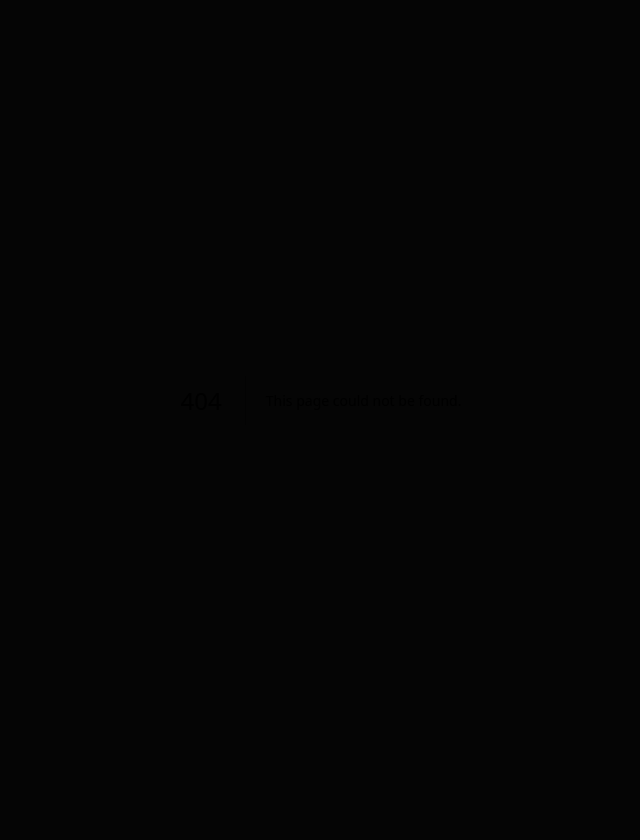
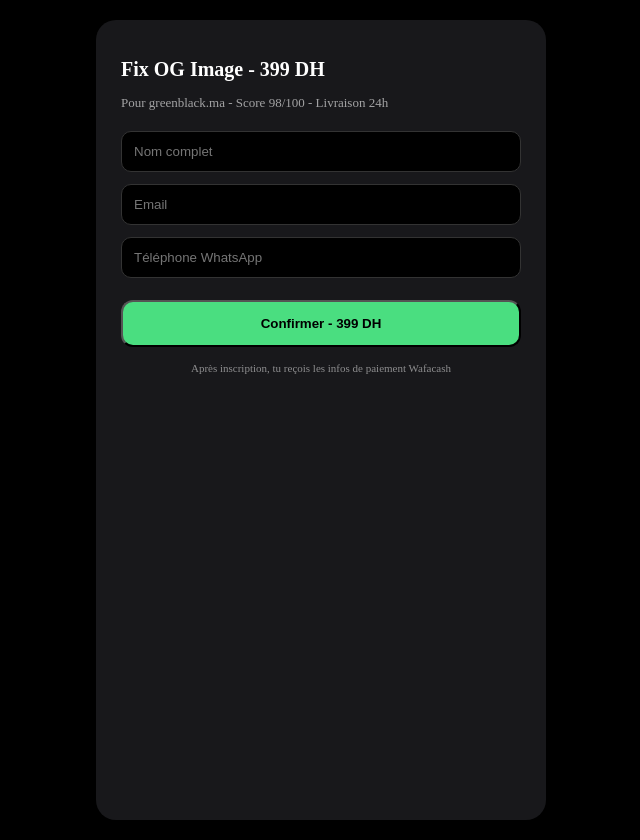
Before and after one commit to Qsd1122/rankpilot-app, a Next.js app: page /pay in a window 1280 px wide. Before the commit this address had no page. Shown: the whole page, without its empty margins (319-959 px from the left). Before the commit the page ends 800 px from the top, so only its background shows below. Built offline with nearby package versions, Linux system fonts and the light colour scheme.

Commit message:
add pay page 399

```diff
--- /dev/null
+++ b/app/pay/page.js
@@ -0,0 +1,50 @@
+"use client";
+import { useState } from "react";
+
+export default function PayPage() {
+  const [done, setDone] = useState(false);
+  const [form, setForm] = useState({nom:"", email:"", tel:""});
+
+  const submit = (e) => {
+    e.preventDefault();
+    setDone(true);
+  };
+
+  if(done){
+    return (
+      <div style={{minHeight:"100vh", background:"black", color:"white", padding:"30px", display:"flex", justifyContent:"center", alignItems:"center"}}>
+        <div style={{background:"#18181b", padding:"30px", borderRadius:"20px", maxWidth:"400px", textAlign:"center"}}>
+          <div style={{fontSize:"50px"}}>✅</div>
+          <h2 style={{fontSize:"22px", fontWeight:"bold", marginTop:"10px"}}>Demande reçue !</h2>
+          <p style={{marginTop:"15px", opacity:0.8}}>Merci {form.nom}, on va corriger greenblack.ma en 24h.</p>
+          <div style={{background:"black", padding:"15px", borderRadius:"12px", marginTop:"20px", textAlign:"left", fontSize:"13px"}}>
+            <b>Pour finaliser (399 DH):</b><br/><br/>
+            Wafacash / Virement:<br/>
+            - Nom: [TON NOM COMPLET]<br/>
+            - Tel: [TON NUMERO]<br/><br/>
+            Envoie le reçu sur WhatsApp: [TON WHATSAPP]<br/><br/>
+            On lance dès réception.
+          </div>
+          <a href="/" style={{display:"block", marginTop:"20px", background:"white", color:"black", padding:"12px", borderRadius:"12px", textDecoration:"none", fontWeight:"bold"}}>Retour</a>
+        </div>
+      </div>
+    );
+  }
+
+  return (
+    <div style={{minHeight:"100vh", background:"black", color:"white", padding:"20px", display:"flex", justifyContent:"center"}}>
+      <div style={{width:"100%", maxWidth:"400px", background:"#18181b", borderRadius:"20px", padding:"25px"}}>
+        <h1 style={{fontSize:"20px", fontWeight:"bold"}}>Fix OG Image - 399 DH</h1>
+        <p style={{opacity:0.6, fontSize:"13px", marginTop:"5px"}}>Pour greenblack.ma - Score 98/100 - Livraison 24h</p>
+
+        <form onSubmit={submit} style={{marginTop:"20px", display:"flex", flexDirection:"column", gap:"12px"}}>
+          <input required placeholder="Nom complet" value={form.nom} onChange={e=>setForm({...form, nom:e.target.value})} style={{padding:"12px", borderRadius:"10px", background:"black", border:"1px solid #333", color:"white"}} />
+          <input required placeholder="Email" type="email" value={form.email} onChange={e=>setForm({...form, email:e.target.value})} style={{padding:"12px", borderRadius:"10px", background:"black", border:"1px solid #333", color:"white"}} />
+          <input required placeholder="Téléphone WhatsApp" value={form.tel} onChange={e=>setForm({...form, tel:e.target.value})} style={{padding:"12px", borderRadius:"10px", background:"black", border:"1px solid #333", color:"white"}} />
+          <button type="submit" style={{background:"#4ade80", color:"black", padding:"14px", borderRadius:"12px", fontWeight:"bold", marginTop:"10px"}}>Confirmer - 399 DH</button>
+        </form>
+        <p style={{fontSize:"11px", opacity:0.5, marginTop:"15px", textAlign:"center"}}>Après inscription, tu reçois les infos de paiement Wafacash</p>
+      </div>
+    </div>
+  );
+}
```
